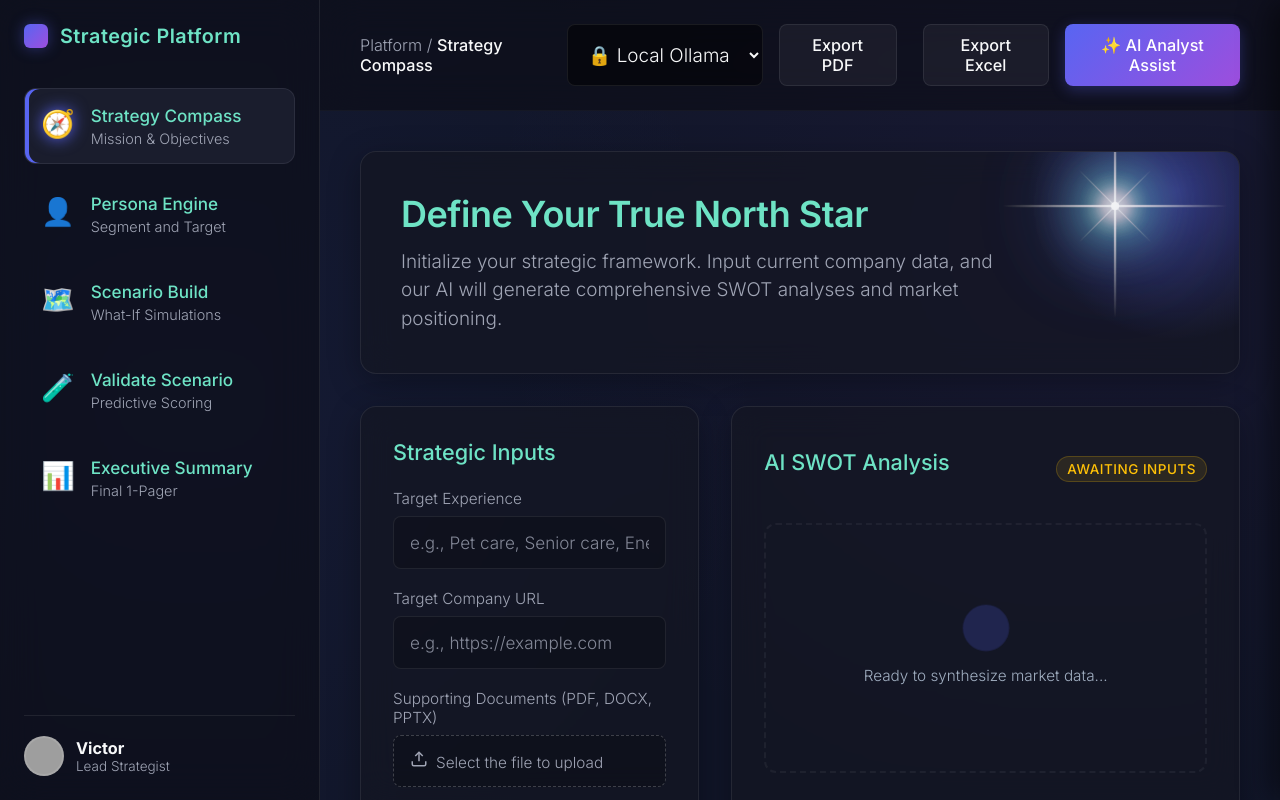
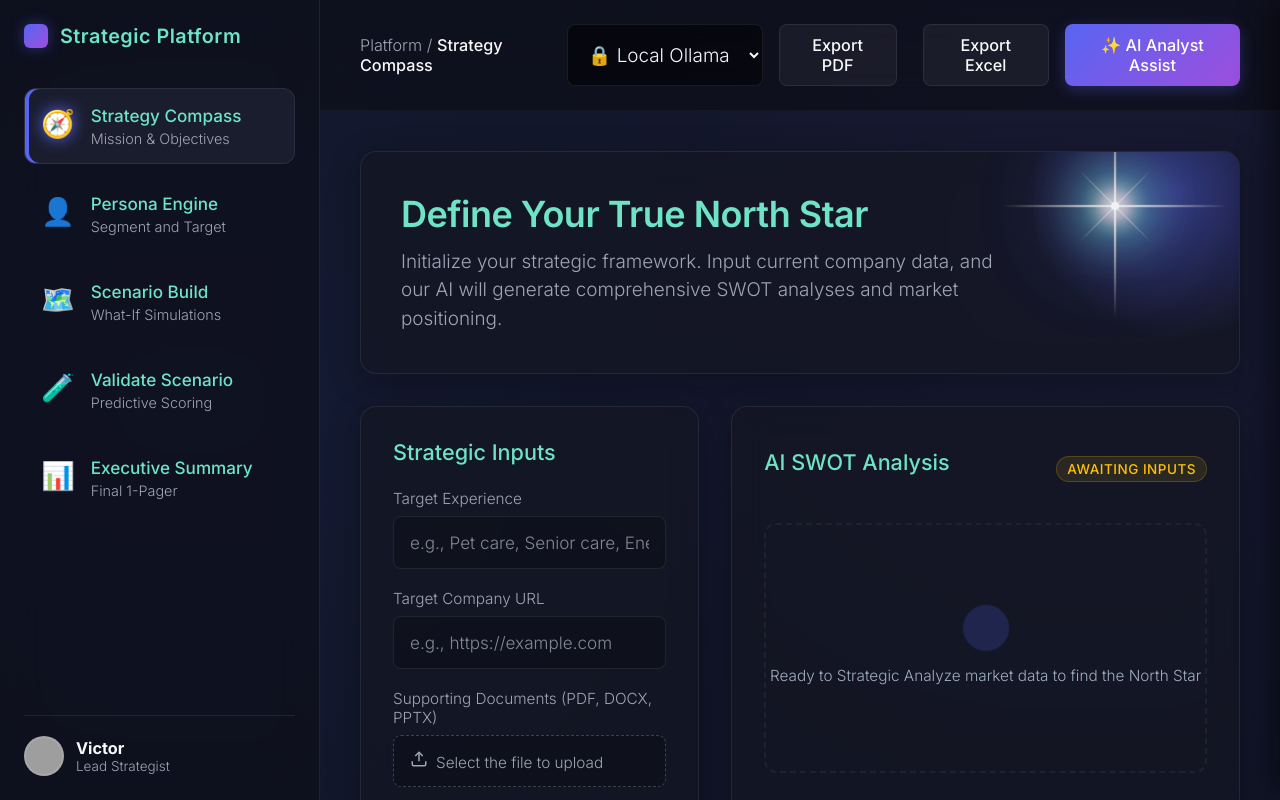
Before and after one commit to victorrrko55-beep/strategic, a Next.js app: page / in a window 1280 px wide. Built offline with nearby package versions, Linux system fonts and the light colour scheme; grey boxes are pictures that could not be loaded.

Commit message:
chore: updated strategy compass placeholder text

```diff
--- a/app/page.js
+++ b/app/page.js
@@ -812,7 +812,7 @@ export default function Home() {
                   {generationState === 'idle' && !aiError && (
                     <div className="placeholder-content">
                       <div className="pulse-ring"></div>
-                      <p>Ready to synthesize market data...</p>
+                      <p>Ready to Strategic Analyze market data to find the North Star</p>
                     </div>
                   )}
 
```
